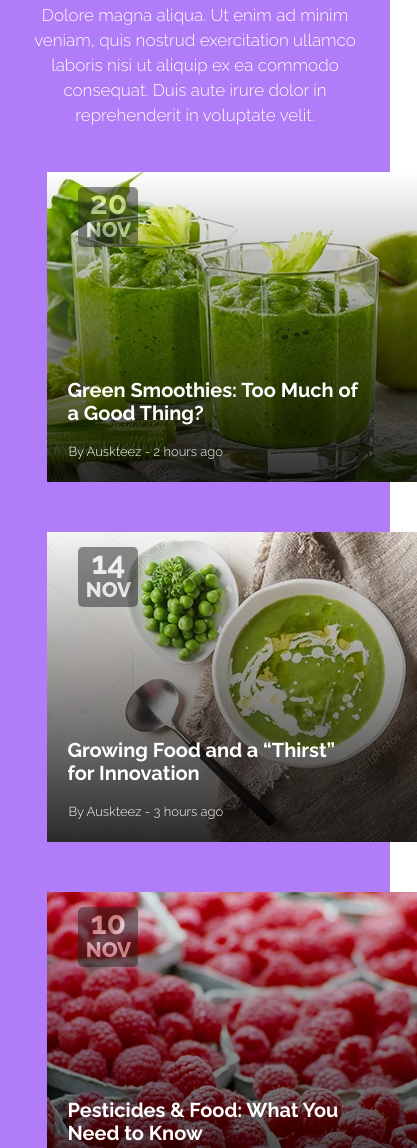
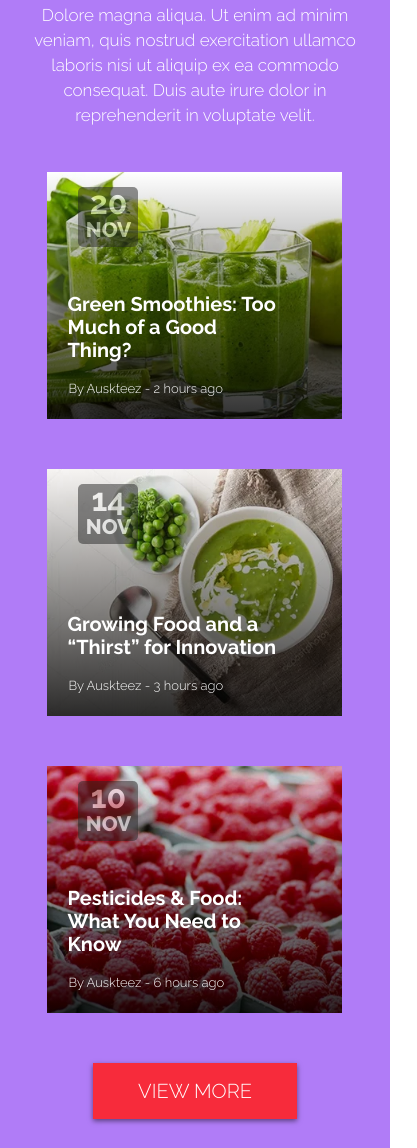
Before and after one commit to Soulmate13/cahee, a plain HTML site: page dist/index.html in a window 390 px wide. Shown: the part 4250-5398 px from the top of the page, 417 px wide, since content can reach past the window. Drawn offline with nearby package versions, Linux system fonts and the light colour scheme.

Commit message:
blog responsive fix

```diff
--- a/src/blocks/panel/_panel.scss
+++ b/src/blocks/panel/_panel.scss
@@ -19,7 +19,8 @@
     }
 
     &__link {
-        display: inline-block;
+        display: block;
+        max-width: 100%;
         position: relative;
         text-decoration: none;
         pointer-events: all;
@@ -109,5 +110,10 @@
         display: flex;
         align-items: center;
         justify-content: center;
+
+    }
+
+    img {
+        max-width: 100%;
     }
 }
```
Also changed, not shown: dist/css/style.css, 1 other file.
